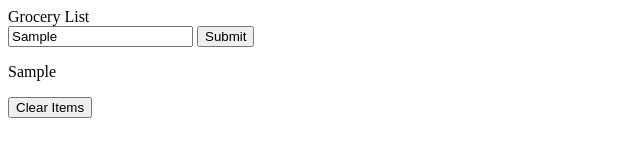
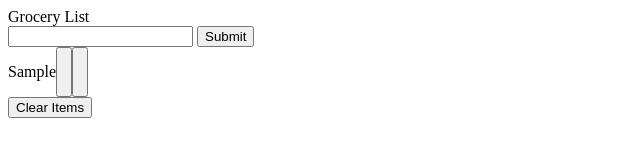
Before and after one commit to elias-paivaSA/Grocery-List, a website: page index.html in a window 1280 px wide. Both pictures are taken after typing "Sample" into the empty fields and a click on the button "Submit". Shown: the whole page, without its empty margins (0-640 px from the left). Drawn offline with Linux system fonts and the light colour scheme.

Commit message:
Add files via upload

```diff
--- a/index.html
+++ b/index.html
@@ -7,8 +7,9 @@
     <title>Grocery List</title>
 </head>
 <body id="body">
+    <div id="main-container">
         <header>Grocery List</header>
-    <form action="">
+        <form action="" id="form">
             <input type="text" name="grocery" id="grocery">
             <button id="btn">Submit</button>
         </form>
@@ -17,5 +18,6 @@
         </main>
         <button id="clear">Clear Items</button>
         <script src="script.js"></script>
+    </div>
 </body>
 </html>
--- a/script.js
+++ b/script.js
@@ -2,15 +2,20 @@ const input = document.getElementById("grocery");
 const submitBtn = document.getElementById("btn");
 const main = document.getElementById("main");
 const clearButton = document.getElementById("clear");
+const form = document.getElementById("form")
 
 submitBtn.addEventListener("click", (e) => {
     e.preventDefault();
     const inputValue = input.value;
     const newP = document.createElement("p");
+    const newButton1 = document.createElement("button");
+    const newButton2 = document.createElement("button");
     const textValue = newP.innerHTML = inputValue;
     main.appendChild(newP);
-    console.log(inputValue.length);
-    console.log(inputValue);
+    main.appendChild(newButton1);
+    newButton1.id
+    main.appendChild(newButton2);
+    form.reset();
 });
 
 clearButton.addEventListener("click", (e) => {
--- a/style.css
+++ b/style.css
@@ -0,0 +1,12 @@
+body{
+    display: flex;
+    flex-direction: column;
+    width: 50%;
+}
+
+
+
+main {
+    display: flex;
+    justify-content: flex-start;
+}
```
Lines whose indentation alone changed are shown as unchanged.
